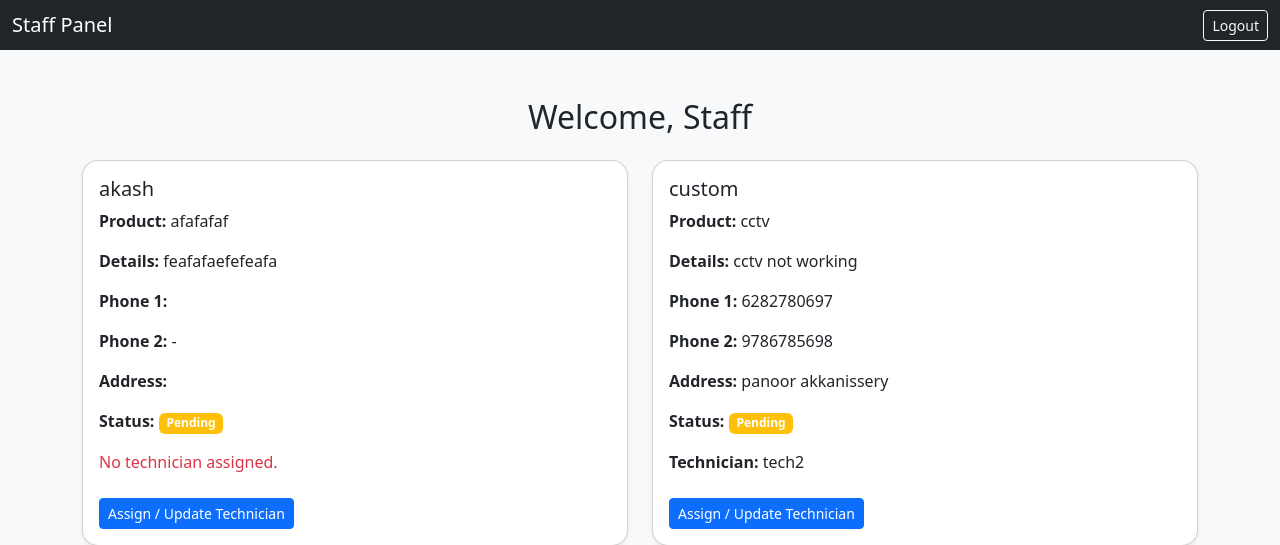
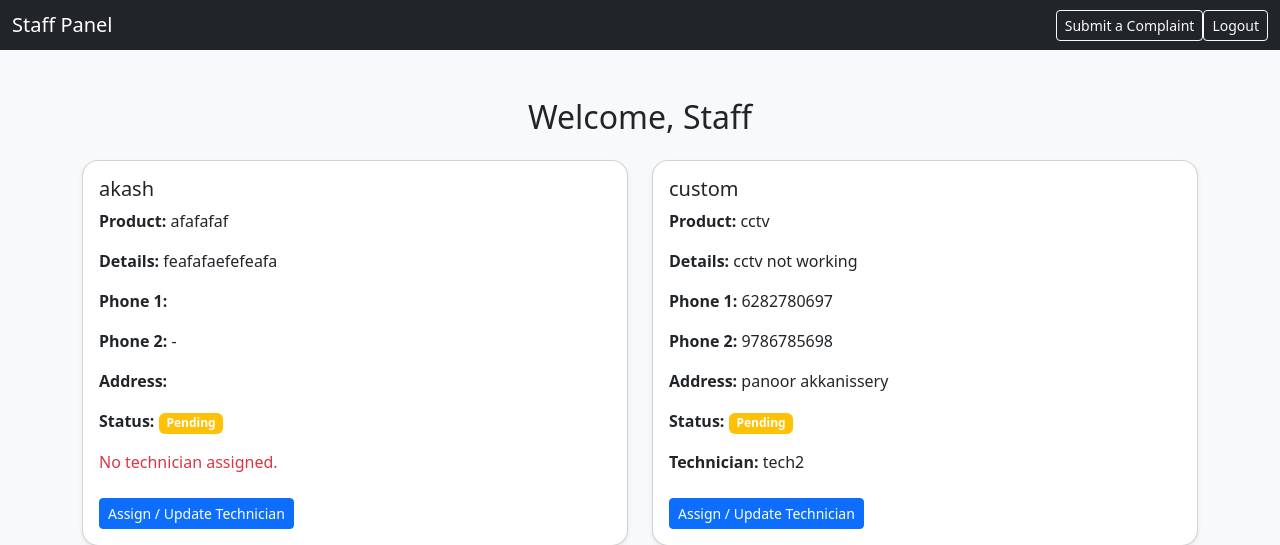
Before and after one commit to akasha17/complaint-management, a Django app: page /staff/dashboard/ in a window 1280 px wide. Shown: the top 545 px of the page. Run offline with Django 5.2, Linux system fonts and the light colour scheme; a user stored in the database is signed in; data comes from the database, SQL or seed files in the repository.

Commit message:
staff_dashboard.html

```diff
--- a/cm/cmapp/templates/staff/staff_dashboard.html
+++ b/cm/cmapp/templates/staff/staff_dashboard.html
@@ -21,6 +21,7 @@
   <div class="container-fluid">
     <span class="navbar-brand mb-0 h1">Staff Panel</span>
     <div class="d-flex">
+        <a href="{% url 'submit_complaint' %}" class="btn btn-outline-light btn-sm"">Submit a Complaint</a>
       <a href="{% url 'logout' %}" class="btn btn-outline-light btn-sm">Logout</a>
     </div>
   </div>
```
